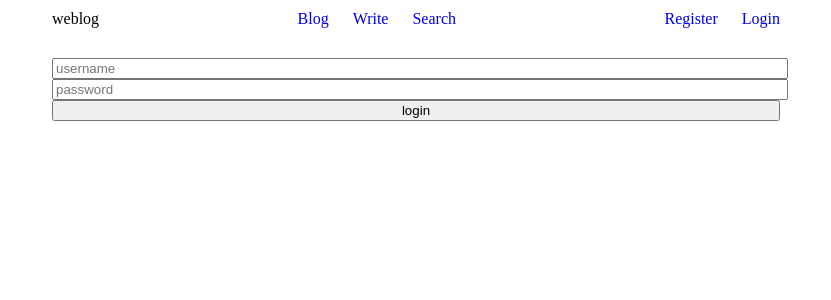
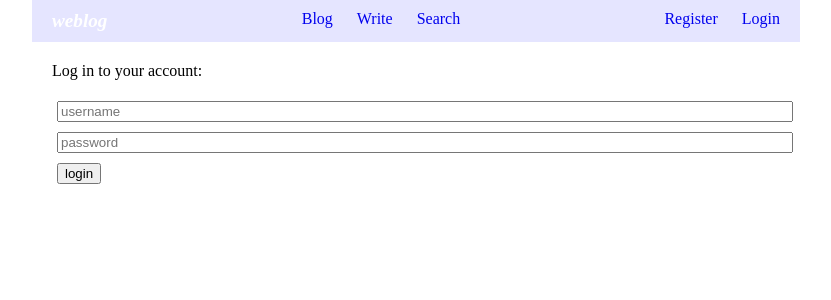
Before and after one commit to zevau/weblog, a PHP site: page /?view=login in a window 1280 px wide. Shown: the top 300 px of the page, without its empty margins (224-1055 px from the left). Run offline with PHP 8.4, Linux system fonts and the light colour scheme.

Commit message:
Clean Up and Documentation
Doku, Kommentare, SQL.

```diff
--- a/httpdocs/css/style.css
+++ b/httpdocs/css/style.css
@@ -24,9 +24,16 @@
   flex-direction: row;
   flex-wrap: nowrap;
   justify-content: space-between;
+  background-color: rgba(0, 0, 255, 0.1);
 }
 .post-container{
   margin: 20px;
+}
+.navbar-brand{
+    font-size: larger;
+    font-weight: bold;
+    font-style: italic;
+    color: white;
 }
 .container{
   margin: 20px;
@@ -39,8 +46,12 @@ justify-content: space-between;
 background-color: #eeeeee;
 width: 100%;
 }
-input, table, textarea{
+table{
   width: 100%;
+}
+input, textarea{
+  width: 100%;
+  margin: 5px;
 }
 .button, .checkbox {
   width: auto;
--- a/httpdocs/inc/content.inc.php
+++ b/httpdocs/inc/content.inc.php
@@ -1,5 +1,6 @@
 <?php
 // content.inc.php
+// deleting a post, validate the author
 if (isset($_POST["delete-post"])){
 	if ($db->validateAuthor($_POST["post-id"], $_SESSION["username"]) || $_SESSION["username"] == "admin" ){
 		$postID = $_POST["post-id"];
@@ -8,6 +9,7 @@ if (isset($_POST["delete-post"])){
 		header('Location: /?view='.$_GET["view"]);
 	}
 }
+//redirects to the views
 if (isset($_GET["view"])){
 	$view = $_GET["view"];
 	switch ($view){
--- a/httpdocs/inc/functions.inc.php
+++ b/httpdocs/inc/functions.inc.php
@@ -66,7 +66,7 @@ return $rows;
 }
 /**
 *functions for (un)setting errors and notifications
-*
+*@param String $msg message
 */
 function setError($msg){
   $_SESSION["error"] = $msg;
--- a/httpdocs/inc/head.inc.php
+++ b/httpdocs/inc/head.inc.php
@@ -2,7 +2,6 @@
 <html lang="en">
   <head>
     <meta charset="utf-8">
-
     <link href="css/style.css" rel="stylesheet">
 
   </head>
--- a/httpdocs/inc/nav.inc.php
+++ b/httpdocs/inc/nav.inc.php
@@ -1,22 +1,27 @@
 <nav class="navbar">
   <div class="navbar-container">
     <div class="navbar-header">
+      <!-- label/brand -->
       <a class="navbar-brand">weblog</a>
     </div>
       <ul class="navbar-content" id="nav-links">
+        <!-- main navigation -->
         <li><a href="?view=blog">Blog</a></li>
         <li><a href="?view=draft">Write</a></li>
         <li><a href="?view=search">Search</a></li>
       </ul>
+      <!-- right side navigation, Login/Logout/Register -->
         <ul class="navbar-content pull-right">
             <?php
             if (!isset($_SESSION["loggedIn"])){
               ?>
+                <!-- if not logged in-->
                 <li><a href='?view=register'>Register</a></li>
                 <li><a href='?view=login'>Login</a></li>
             <?php
             }else{
               ?>
+                <!-- if logged in-->
                 <li id="logged-in-as">Logged in as
                   <a href='?view=profile&user=<?php echo $_SESSION["username"];?>'>
               	   <?php
--- a/httpdocs/inc/notify.inc.php
+++ b/httpdocs/inc/notify.inc.php
@@ -1,5 +1,5 @@
 <?php
-//shows error messages
+//shows error messages and clears afterwards
 if (isset($_SESSION["error"])){
   ?>
 <div class="error-msg">
@@ -12,7 +12,7 @@ if (isset($_SESSION["error"])){
   <?php
   unsetError();
 }
-//shows notification
+//shows notification and clears afterwards
 if (isset($_SESSION["notification"])){
   ?>
 <div class="notification-msg">
--- a/httpdocs/view/blog.view.php
+++ b/httpdocs/view/blog.view.php
@@ -1,12 +1,15 @@
 <div class = "container">
+  <p>Latest posts:</p>
 <?php
 $pagetitle .= " - Latest Posts";
 $rangeIncrement = 5;
+//loads another 5 posts.
 if (isset($_POST["load-more"])){
   $range = $_POST["range"] + $rangeIncrement;
 } else {
   $range = $rangeIncrement;
 }
+//draw the latest posts on the front page and check if there is more.
 drawPosts($db->getLatestPosts(0, $range));
 if ($db->getTotalPostCount() > $range){
 ?>
--- a/httpdocs/view/default.view.php
+++ b/httpdocs/view/default.view.php
@@ -1,10 +1,6 @@
 <?php
+//not used anymore
 $pagetitle .= " - default";
-// default.view.php
-/**if (!isset($_SESSION["user"]["id"])) {
-*    header('Location: /?view=login');
-*  }
-*/
   drawPosts($db->getLatestPosts());
 ?>
 <div class = "container">
--- a/httpdocs/view/draft.view.php
+++ b/httpdocs/view/draft.view.php
@@ -1,10 +1,12 @@
 <?php
 
 $pagetitle .= " - Write something";
+//redirects to login if user isn't
 if(!$_SESSION["loggedIn"]){
   setNotification("Please log in first!");
   header('Location: /?view=login');
 }
+//cleans the input and publishes
 if (isset($_POST["publish"])){
   $title = $db->real_escape_string($_POST["title"]);
   $title = htmlspecialchars($title);
@@ -18,6 +20,7 @@ if (isset($_POST["publish"])){
 ?>
 
 <div class="container">
+  <p>Write something:</p>
   <div id="draft">
     <form class="draft-form" action="" method="post">
       <table>
--- a/httpdocs/view/login.view.php
+++ b/httpdocs/view/login.view.php
@@ -2,11 +2,13 @@
 <?php
     // login.view.php
 
+//Logout
 $pagetitle .= " - Login";
 if(isset($_GET["action"]) && $_GET["action"] == "logout"){
     session_destroy();
     header('Location: /');
 }
+//Login
 if (isset($_POST["login"])){
     $username = $db->real_escape_string($_POST["username"]);
     $password = $_POST["password"];
@@ -20,13 +22,14 @@ if (isset($_POST["login"])){
     }
 }
 ?>
-
+<!-- login-form -->
 <div class="container">
+  <p>Log in to your account:
   <div id="login">
       <form class="login-form" action="" method="post">
           <input type="username" name="username" placeholder="username">
           <input type="password" name="password" placeholder="password">
-          <input type="submit" name="login" value="login">
+          <input class="button" type="submit" name="login" value="login">
       </form>
   </div>
 </div>
--- a/httpdocs/view/profile.view.php
+++ b/httpdocs/view/profile.view.php
@@ -1,4 +1,5 @@
 <?php
+//not much done here, display user's posts
 $username = $_GET["user"];
 $pagetitle .= " - User profile of " . $username;
 if(isset($username) && $db->usernameExists($username)){
@@ -9,3 +10,6 @@ if(isset($username) && $db->usernameExists($username)){
 }
 
 ?>
+<div class="container">
+<p>User profile of <?php echo $username ?></p>
+</div>
--- a/httpdocs/view/search.view.php
+++ b/httpdocs/view/search.view.php
@@ -1,4 +1,6 @@
 <div class="container">
+  <p>Search for anything:</p>
+  <!-- search form-->
   <div id="search">
     <table>
       <form class="search-form" action="" method="post">
@@ -8,7 +10,7 @@
           <tr><td><label id="author-label" for="author-box" >AUTHOR</label></td></tr>
           <tr><td><input type="text" name="author-box" placeholder="alle Nutzer"></td></tr>
           <tr><td><input class="checkbox" type="checkbox" name="oldest-first" >oldest posts first</td></tr>
-          <tr><td><input class="button" type="submit" name="search" value="suche"></td></tr>
+          <tr><td><input class="button" type="submit" name="search" value="search"></td></tr>
       </form>
     </table>
   </div>
@@ -17,7 +19,7 @@
 <?php
 
 $pagetitle .= " - Search";
-
+//search for strings, check the input
 if (isset($_POST["search"])){
   if (empty($_POST["search-box"]) && empty($_POST["author-box"])){
     echo "missing input";
--- /dev/null
+++ b/sql/clear_and_reset_data.sql
@@ -0,0 +1,3 @@
+TRUNCATE TABLE post;
+TRUNCATE TABLE user;
+ALTER TABLE post AUTO_INCREMENT = 1;
```
Also changed, not shown: httpdocs/inc/DB.php (+56 -3 lines), httpdocs/view/register.view.php (+7 -2 lines), sql/db_init.sql (added, +20 -0 lines), docu/blog_nocss.png (renamed from docu/img/blog_nocss.png), docu/db_crows_foot.png (added), docu/website_scheme.png (added), 1 other file.
